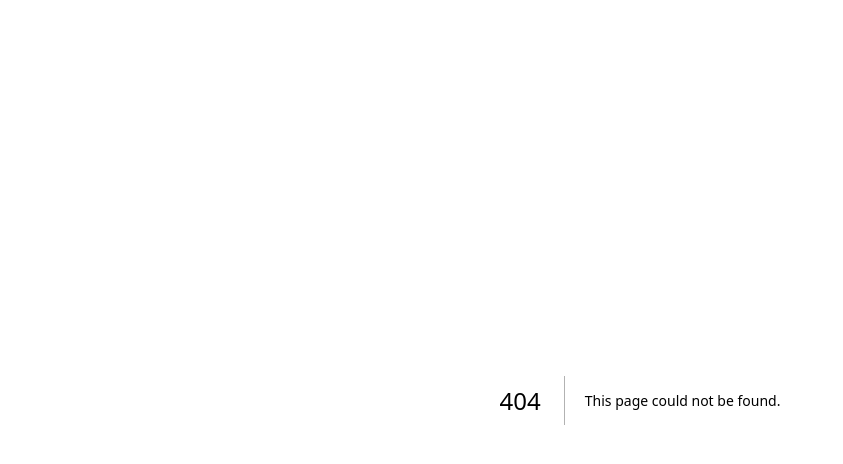
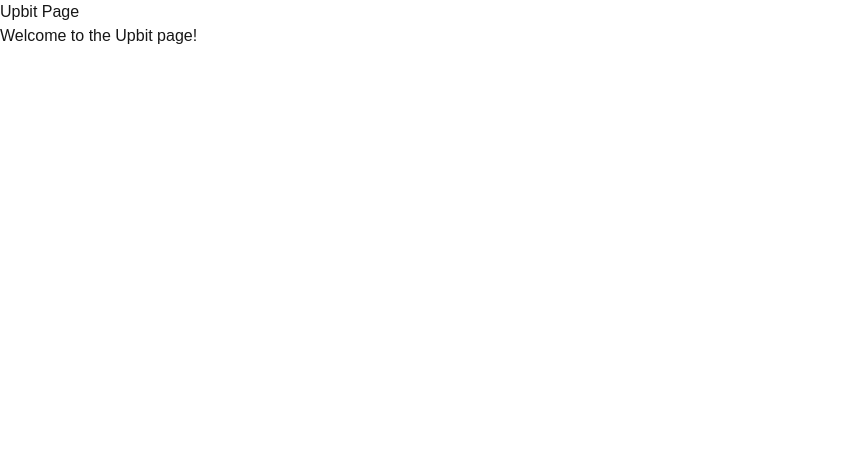
Before and after one commit to Gamez0/east-india-company, a Next.js app: page /upbit in a window 1280 px wide. Before the commit this address had no page. Shown: the top 464 px of the page, without its empty margins (0-843 px from the left). Built offline with nearby package versions, Linux system fonts and the light colour scheme.

Commit message:
c: upbit page

```diff
--- /dev/null
+++ b/app/upbit/page.tsx
@@ -0,0 +1,8 @@
+export default function Page () {
+    return (
+        <div>
+        <h1>Upbit Page</h1>
+        <p>Welcome to the Upbit page!</p>
+        </div>
+    )
+}
```
